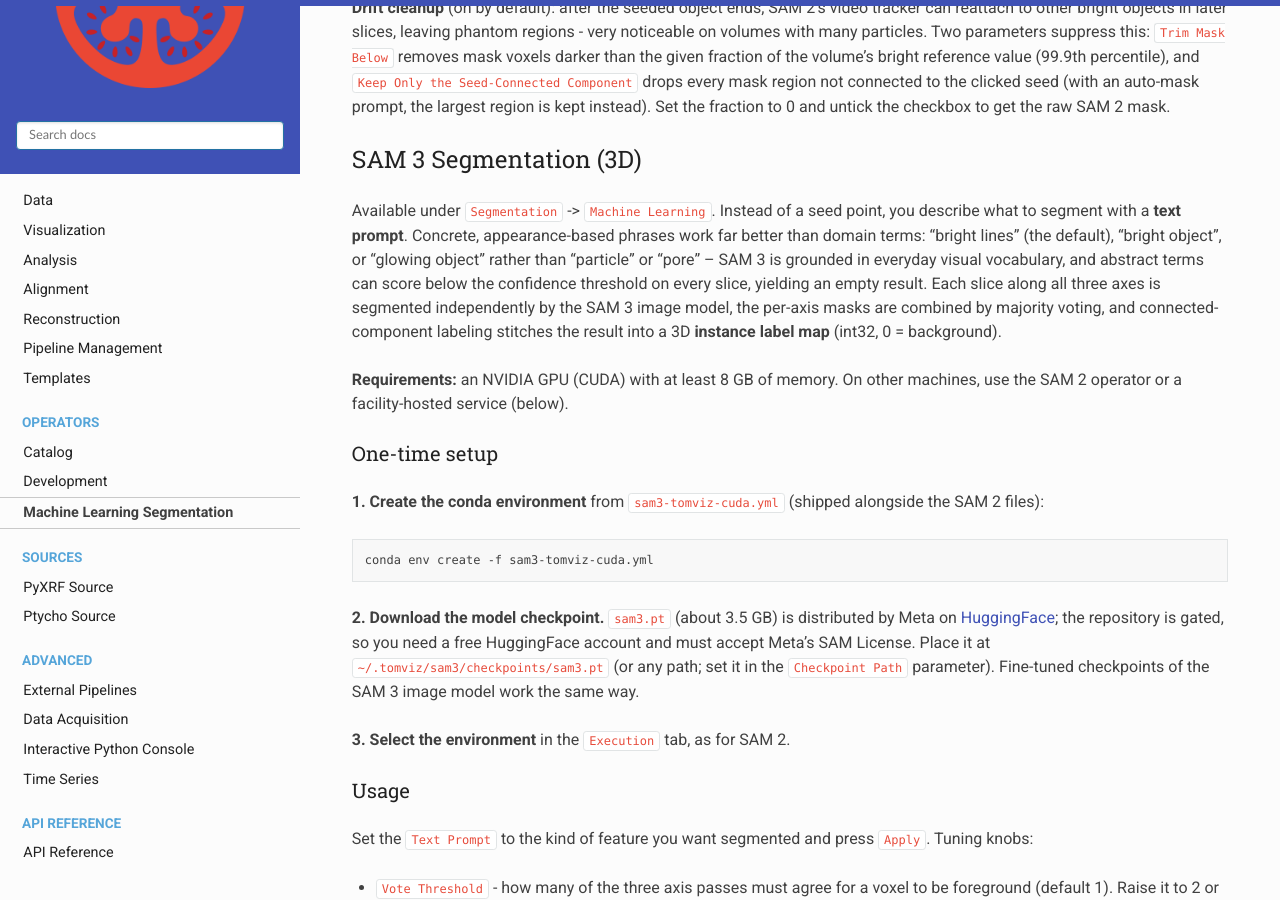
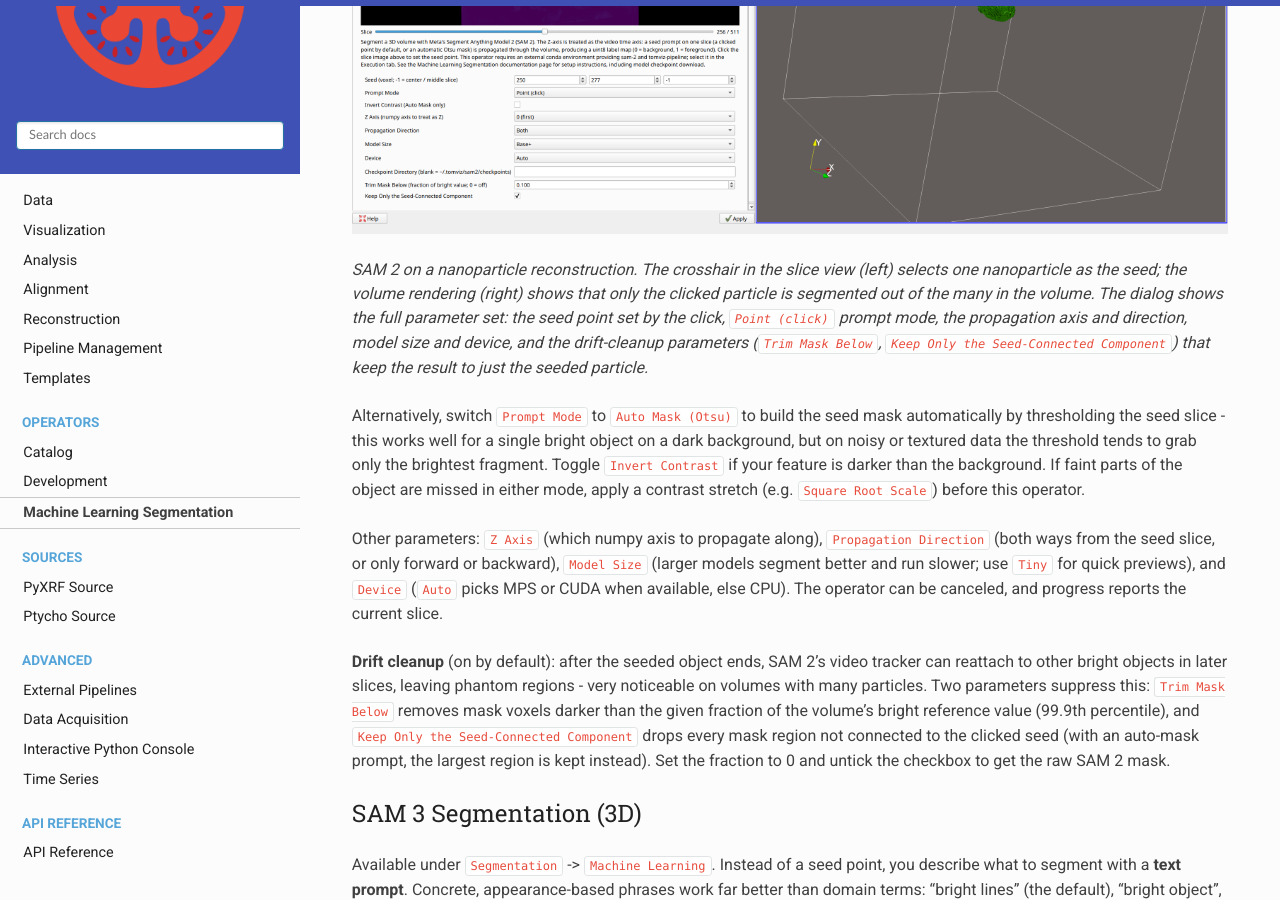
Before and after one commit to OpenChemistry/tomvizdocs, a Sphinx documentation site: the page built from docs/ml_segmentation.md, in a window 1280 px wide and 900 px high, scrolled down 1613 px. Built offline with Sphinx 7.4.7 and the Read the Docs theme 3.1.0, drawn with Linux system fonts in a browser that asks for light colours; pages that are not in the unit, such as notebooks, are missing from menus; some of the changed text lies outside the part shown.

Commit message:
Add SAM2 and SAM3 example images
Signed-off-by: Patrick Avery <patrick.avery@kitware.com>

```diff
--- a/docs/ml_segmentation.md
+++ b/docs/ml_segmentation.md
@@ -69,6 +69,17 @@
 in both directions. With no click, the seed defaults to the volume
 center (a `Seed` component of -1 means center / middle slice).
 
+![SAM 2 example](img/SAM2_example.png)
+
+*SAM 2 on a nanoparticle reconstruction. The crosshair in the slice
+view (left) selects one nanoparticle as the seed; the volume rendering
+(right) shows that only the clicked particle is segmented out of the
+many in the volume. The dialog shows the full parameter set: the seed
+point set by the click, `Point (click)` prompt mode, the propagation
+axis and direction, model size and device, and the drift-cleanup
+parameters (`Trim Mask Below`, `Keep Only the Seed-Connected
+Component`) that keep the result to just the seeded particle.*
+
 Alternatively, switch `Prompt Mode` to `Auto Mask (Otsu)` to build the
 seed mask automatically by thresholding the seed slice - this works well
 for a single bright object on a dark background, but on noisy or
@@ -132,6 +143,15 @@
 
 ### Usage
 
+![SAM 3 example](img/SAM3_example.png)
+
+*SAM 3 instance segmentation of an integrated-circuit ptychography
+reconstruction with the text prompt "IC feature" (vote threshold 2,
+minimum component size 50), using a fine-tuned SAM 3 checkpoint. Each
+interconnect wire is a separate instance with its own label and color.
+This result was produced with the facility-hosted Tiled workflow
+described below, which runs the same SAM 3 model server-side.*
+
 Set the `Text Prompt` to the kind of feature you want segmented and press
 `Apply`. Tuning knobs:
 
```
Also changed, not shown: docs/img/SAM2_example.png (added), docs/img/SAM3_example.png (added).
